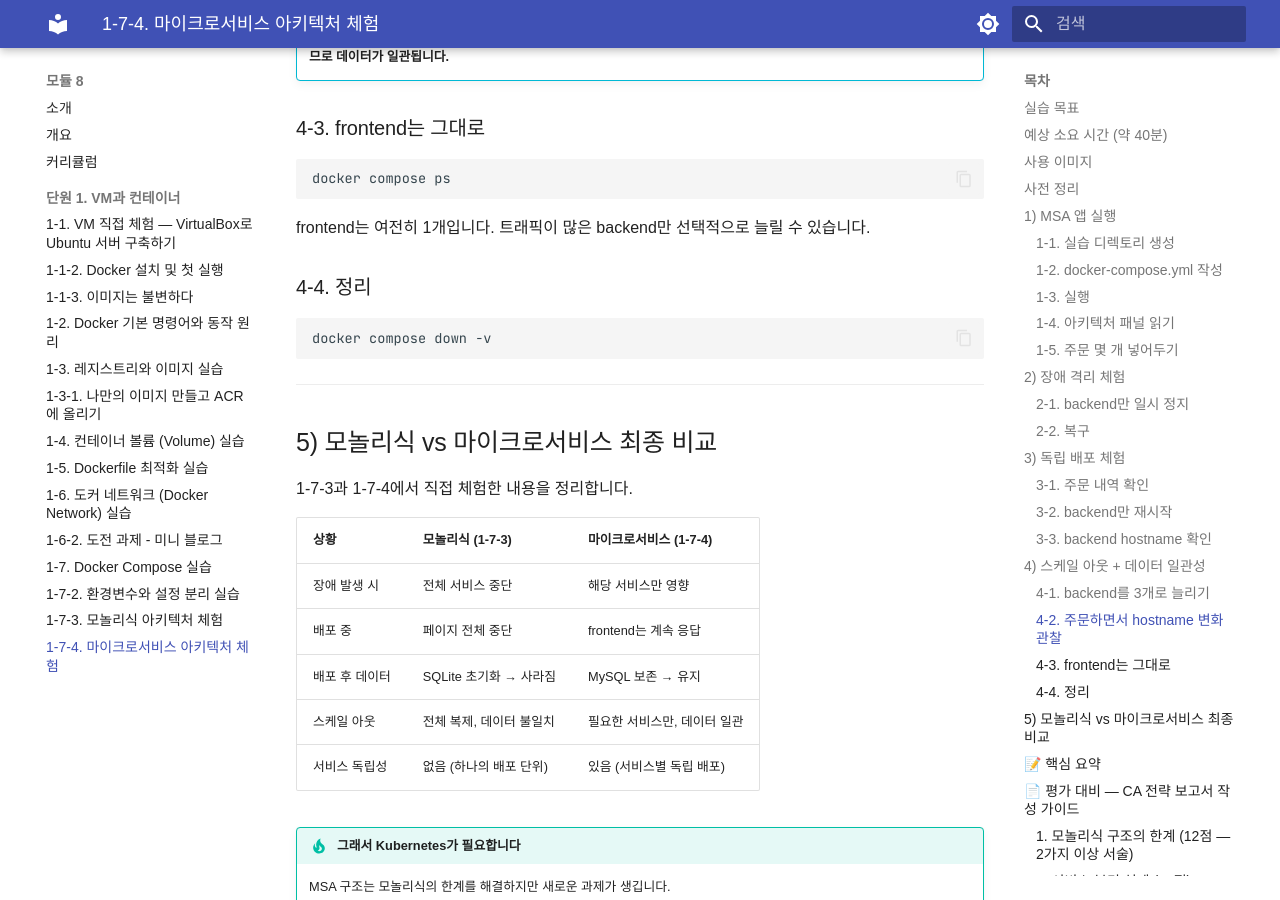
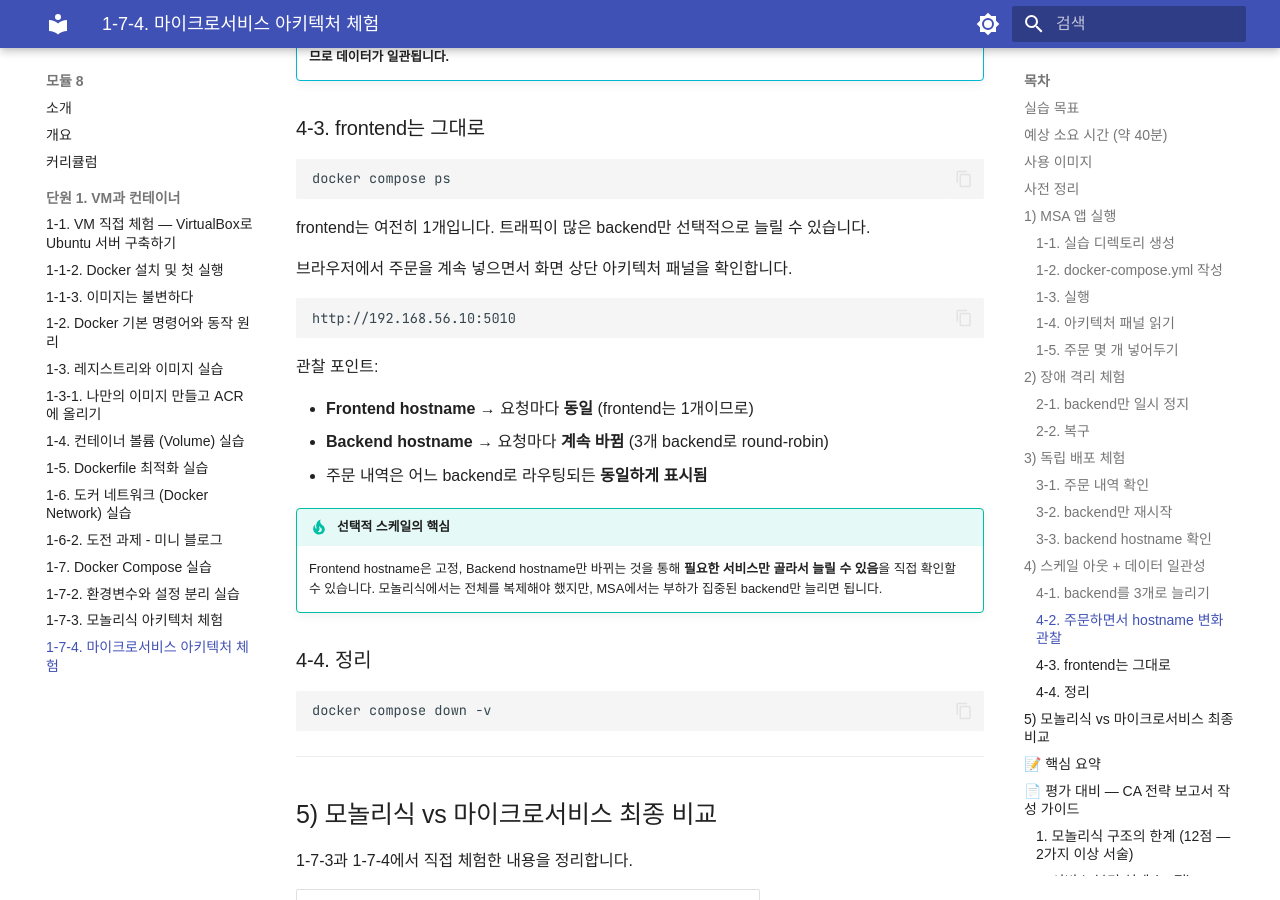
Before and after one commit to skilleat-labs/docker-k8s-labs, an MkDocs documentation site: the page built from docs/modules/module8/1-7-4.md, in a window 1280 px wide and 900 px high, scrolled down 5466 px. Built offline with MkDocs 1.6.1 and Material for MkDocs 9.7.7, drawn with Linux system fonts in a browser that asks for light colours; some web fonts are replaced.

Commit message:
1-7-4: 4-3 선택적 스케일 관찰 포인트 추가
Frontend hostname은 고정, Backend hostname만 바뀌는 것을 통해
선택적 스케일의 핵심 개념을 직접 확인할 수 있도록 안내 추가

Co-Authored-By: Claude Sonnet 4.6 <noreply@anthropic.com>

````diff
--- a/docs/modules/module8/1-7-4.md
+++ b/docs/modules/module8/1-7-4.md
@@ -251,6 +251,23 @@ docker compose ps
 frontend는 여전히 1개입니다.
 트래픽이 많은 backend만 선택적으로 늘릴 수 있습니다.
 
+브라우저에서 주문을 계속 넣으면서 화면 상단 아키텍처 패널을 확인합니다.
+
+```
+http://192.168.56.10:5010
+```
+
+관찰 포인트:
+
+- **Frontend hostname** → 요청마다 **동일** (frontend는 1개이므로)
+- **Backend hostname** → 요청마다 **계속 바뀜** (3개 backend로 round-robin)
+- 주문 내역은 어느 backend로 라우팅되든 **동일하게 표시됨**
+
+!!! tip "선택적 스케일의 핵심"
+    Frontend hostname은 고정, Backend hostname만 바뀌는 것을 통해
+    **필요한 서비스만 골라서 늘릴 수 있음**을 직접 확인할 수 있습니다.
+    모놀리식에서는 전체를 복제해야 했지만, MSA에서는 부하가 집중된 backend만 늘리면 됩니다.
+
 ### 4-4. 정리
 
 ```bash
````
